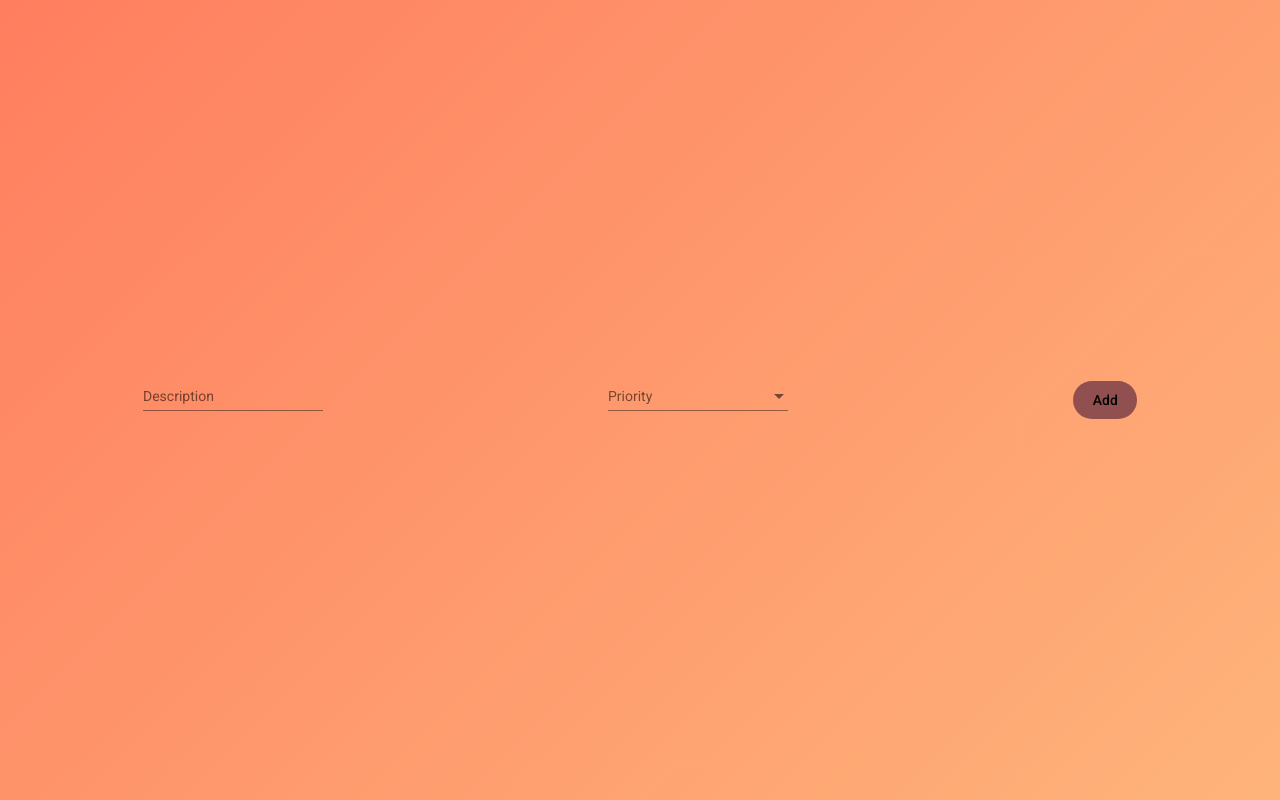
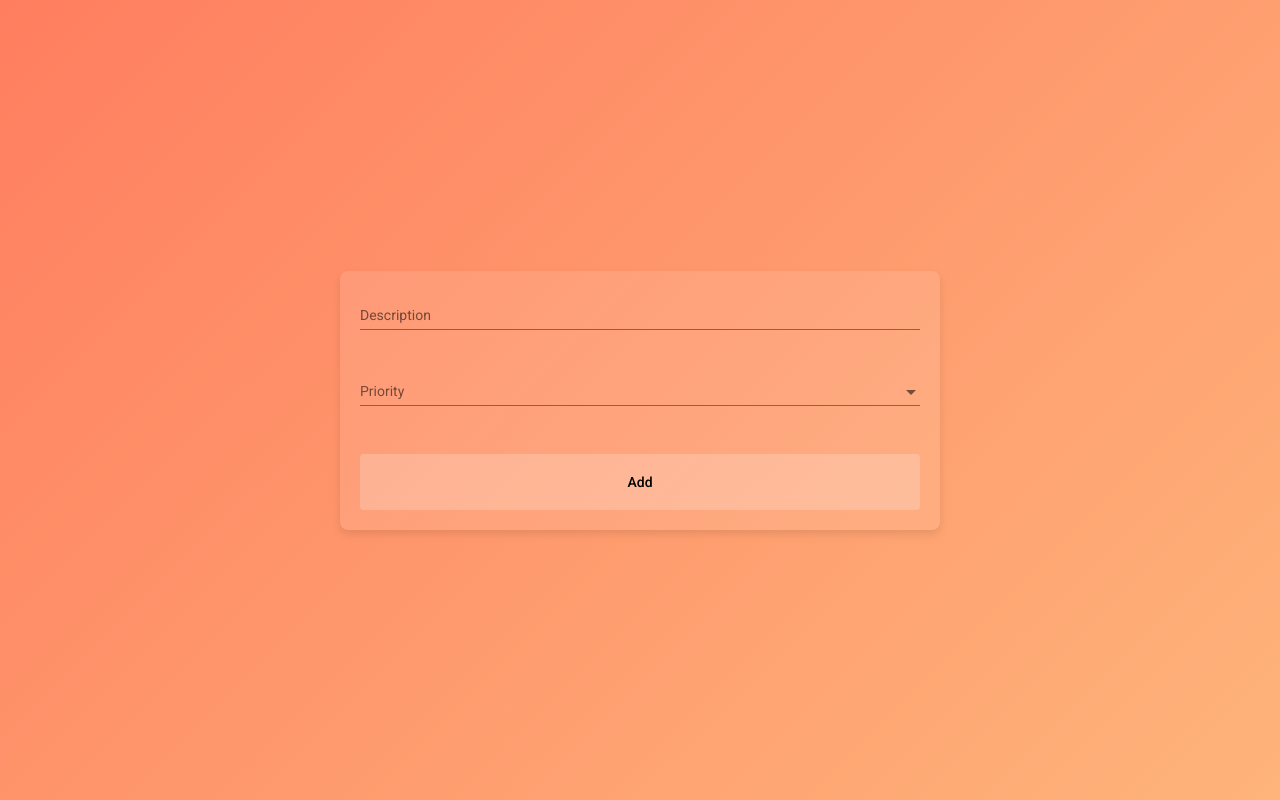
Before and after one commit to myma7/task-tracker, an Angular app in the folder task-tracker/: page /add-task in a window 1280 px wide. Built offline with nearby package versions, Linux system fonts and the light colour scheme.

Commit message:
Next fixes

```diff
--- a/task-tracker/src/app/add-task/add-task.component.html
+++ b/task-tracker/src/app/add-task/add-task.component.html
@@ -12,7 +12,7 @@
                 <mat-option value="high">High</mat-option>
             </mat-select>
         </mat-form-field>
-        <button mat-button (click)="onTaskAdded()">Add</button>
+        <button mat-button matSuffix (click)="onTaskAdded()">Add</button>
     </div>
     <div *ngIf="taskService.errorMessage" class="task-error-message">
         {{ taskService.errorMessage }}
--- a/task-tracker/src/app/add-task/add-task.component.scss
+++ b/task-tracker/src/app/add-task/add-task.component.scss
@@ -11,20 +11,39 @@
     align-items: center;
     height: 100vh;
     background: linear-gradient(135deg, #ff7e5f, #feb47b);
+    padding: 20px;
+    box-shadow: 0 4px 8px rgba(0, 0, 0, 0.1);
+    color: black;
 }
 
 .form-container {
     display: flex;
-    justify-content: space-around;
-    align-items: center;
+    flex-direction: column;
     width: 100%;
+    max-width: 600px;
+    background: rgba(255, 255, 255, 0.1);
+    padding: 20px;
+    border-radius: 8px;
+    box-shadow: 0 4px 8px rgba(0, 0, 0, 0.1);
 }
 
-button {
-    padding: 1px;
-    background-color: rgb(146, 79, 79);
+.add-task__form-field {
+    margin-bottom: 20px;
+}
+
+button[mat-button] {
+    background: rgba(255, 255, 255, 0.2);
+    color: black;
+    margin-top: 10px;
     border: none;
-    border-radius: 20px;
+    padding: 10px 20px;
+    border-radius: 4px;
+    cursor: pointer;
+    transition: background 0.3s;
+}
+
+button[mat-button]:hover {
+    background: rgba(255, 255, 255, 0.3);
 }
 
 .task-error-message {
@@ -32,4 +51,5 @@ button {
     margin-top: 10px;
     font-size: 20px;
     font-weight: bold;
+    text-align: center;
 }
--- a/task-tracker/src/app/add-task/add-task.component.ts
+++ b/task-tracker/src/app/add-task/add-task.component.ts
@@ -16,11 +16,24 @@ export class AddTaskComponent {
   constructor(public taskService: TaskService, private router: Router) {}
 
   onTaskAdded() {
+    if (this.newTask.description.trim() === '' || this.newTask.priority.trim() === '') {
+      this.taskService.errorMessage = 'Cannot add empty task or task with missing priority!';
+      this.router.navigate(['/add-list']);
+      return;
+    }
+
+    if (this.taskService.tasks.some(task => task.description.toLowerCase() === this.newTask.description.toLowerCase())) {
+      this.taskService.errorMessage = 'You cannot add the same element! Bro, please correct it!';
+      this.router.navigate(['/add-list']);
+      return;
+    }
+
     this.taskService.addTask(this.newTask);
     this.newTask = {
-        description: '',
-        priority: ''
+      description: '',
+      priority: ''
     };
+    this.taskService.errorMessage = '';
     this.router.navigate(['/task-list']);
   }
 }
--- a/task-tracker/src/app/task-list/task-list.component.ts
+++ b/task-tracker/src/app/task-list/task-list.component.ts
@@ -17,6 +17,7 @@ export class TaskListComponent implements OnInit {
   itemsPerPage: number = 5;
   currentPage: number = 0;
   totalPages: number = 0;
+  errorMessage: string = '';
 
   constructor(private taskService: TaskService, public dialog: MatDialog) { }
 
@@ -24,6 +25,7 @@ export class TaskListComponent implements OnInit {
     this.tasks = this.taskService.getTasks();
     this.removeDuplicates();
     this.filterTasks();
+    this.errorMessage = this.taskService.errorMessage; // Display error message
   }
 
   filterTasks(): void {
@@ -34,10 +36,15 @@ export class TaskListComponent implements OnInit {
   }
 
   onTaskAdded(newTask: any) {
-    this.taskService.addTask(newTask);
-    this.tasks = this.taskService.getTasks();
-    this.removeDuplicates();
-    this.filterTasks();
+    if (this.tasks.some(task => task.description.toLowerCase() === newTask.description.toLowerCase())) {
+      this.errorMessage = "You cannot add the same element!";
+    } else {
+      this.taskService.addTask(newTask);
+      this.tasks = this.taskService.getTasks();
+      this.removeDuplicates();
+      this.filterTasks();
+      this.errorMessage = ''; // Clear error message
+    }
   }
 
   markAsDone(taskId: number): void {
@@ -104,6 +111,8 @@ export class TaskListComponent implements OnInit {
       if (!uniqueDescriptions.has(description)) {
         uniqueDescriptions.add(description);
         uniqueTasks.push(task);
+      } else {
+        this.errorMessage = "You cannot add the same element!";
       }
     });
 
--- a/task-tracker/src/app/task.service.ts
+++ b/task-tracker/src/app/task.service.ts
@@ -7,7 +7,7 @@ import { Task } from "./models/task.model";
     providedIn: 'root'
 })
 export class TaskService {
-    private tasks: Task[] = [
+    public tasks: Task[] = [
         { id: 1, dateCreate: new Date().toISOString().split('T')[0], priority: 'medium', description: 'Tidy up the room', done: false },
         { id: 2, dateCreate: new Date().toISOString().split('T')[0], priority: 'low', description: 'Sign up for a yoga class', done: false },
         { id: 3, dateCreate: new Date().toISOString().split('T')[0], priority: 'high', description: 'Read the article "10 Ways to Improve Remote Work Efficiency"', done: false },
```
